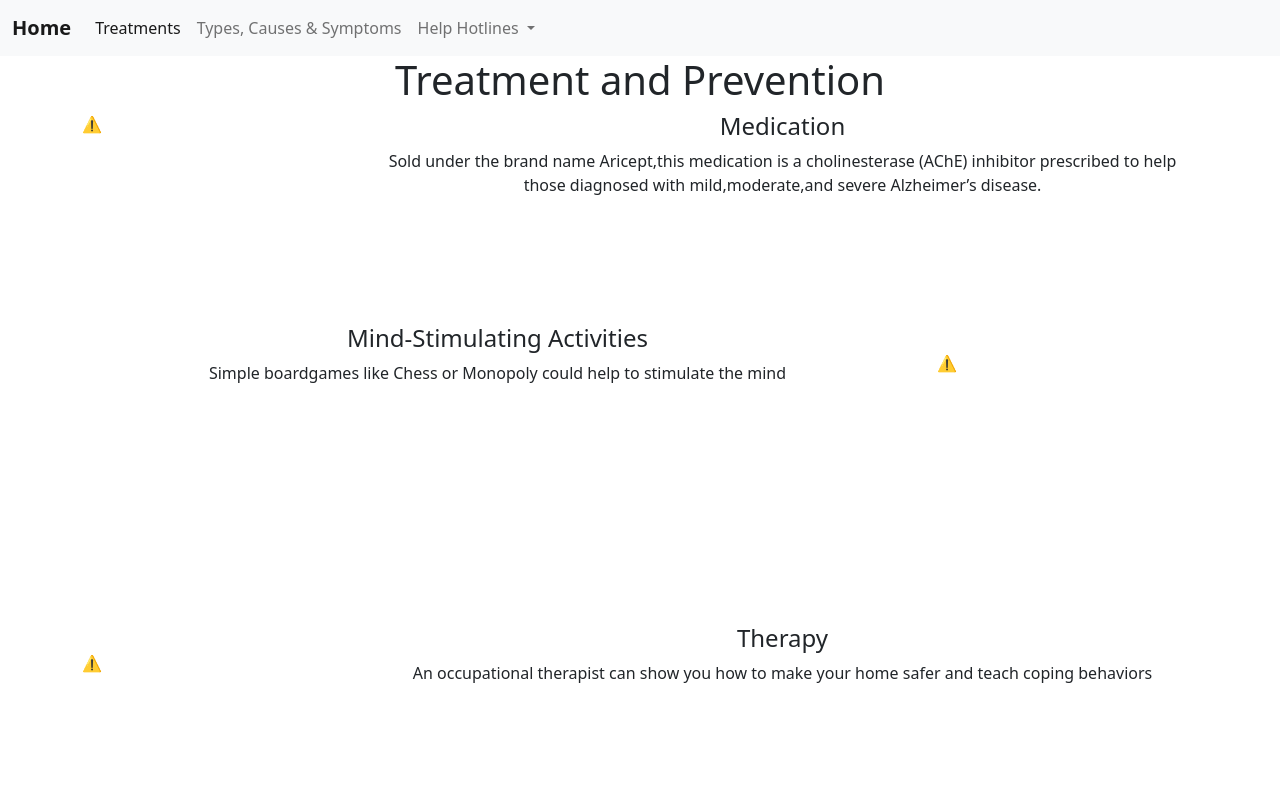
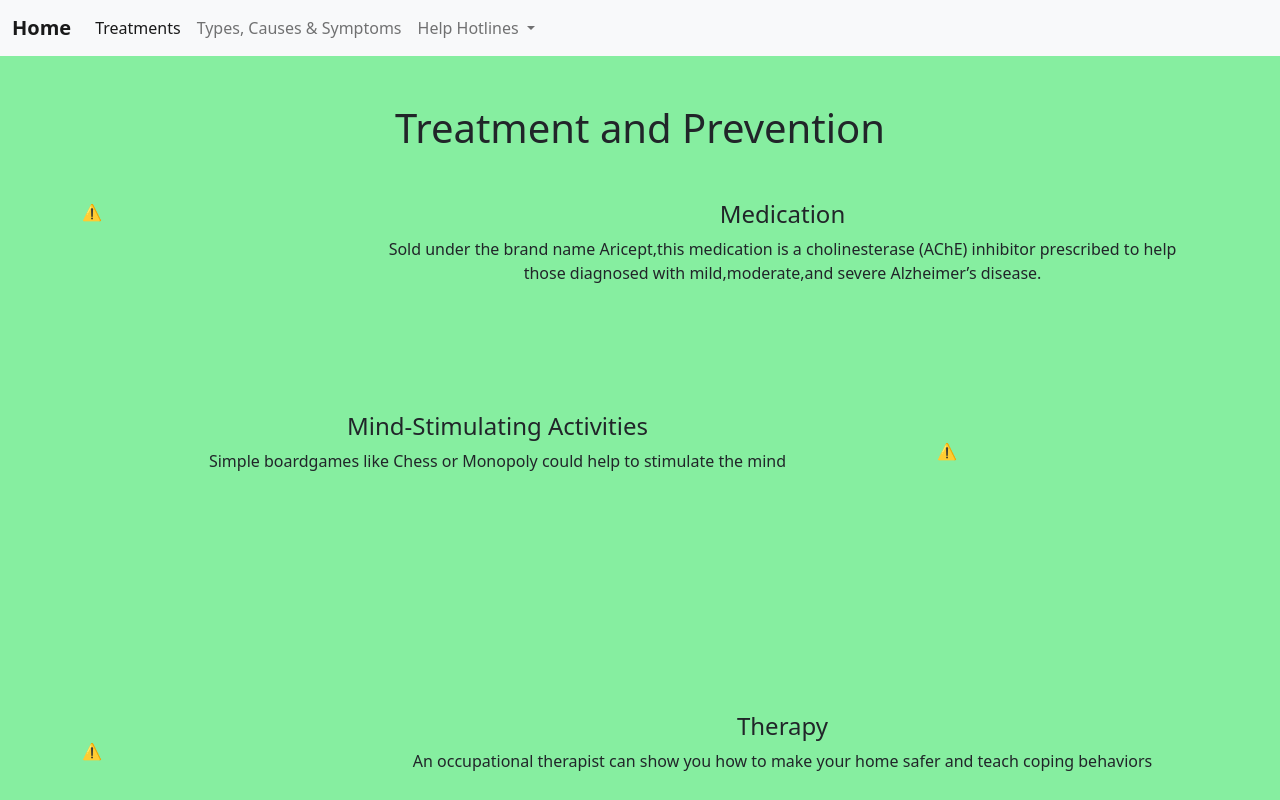
Before and after one commit to e-say1/e-say.github.io, a plain HTML site: page treatment.html in a window 1280 px wide. Shown: the top 800 px of the page. Drawn offline with nearby package versions, Linux system fonts and the light colour scheme; no server answers.

Commit message:
bg color commit
changed the background colour

```diff
--- a/treatment.html
+++ b/treatment.html
@@ -6,6 +6,11 @@
     <meta name="viewport" content="width=device-width, initial-scale=1.0">
     <title>Treatment and Prevention</title>
     <link href="https://cdn.jsdelivr.net/npm/bootstrap@5.2.3/dist/css/bootstrap.min.css" rel="stylesheet" integrity="sha384-rbsA2VBKQhggwzxH7pPCaAqO46MgnOM80zW1RWuH61DGLwZJEdK2Kadq2F9CUG65" crossorigin="anonymous">
+    <style>
+        body{
+            background-color:rgb(134, 238, 160)
+        }
+    </style>
 </head>
 <body>
     <nav class="navbar navbar-expand-lg bg-light">
@@ -38,7 +43,7 @@
       </nav>
 
     <div class="container text-center">
-    <h1 >Treatment and Prevention</h1>
+    <h1 class="my-5">Treatment and Prevention</h1>
     <div class="row">
         <div class="col-3">
             <lottie-player src="https://assets1.lottiefiles.com/packages/lf20_1wkkdG.json"  background="transparent"  speed="1"  style="width: 200px; height: auto;"  loop  autoplay></lottie-player>
```
Also changed, not shown: causes.html (+6 -3 lines), homepage.html (+3 -0 lines).
